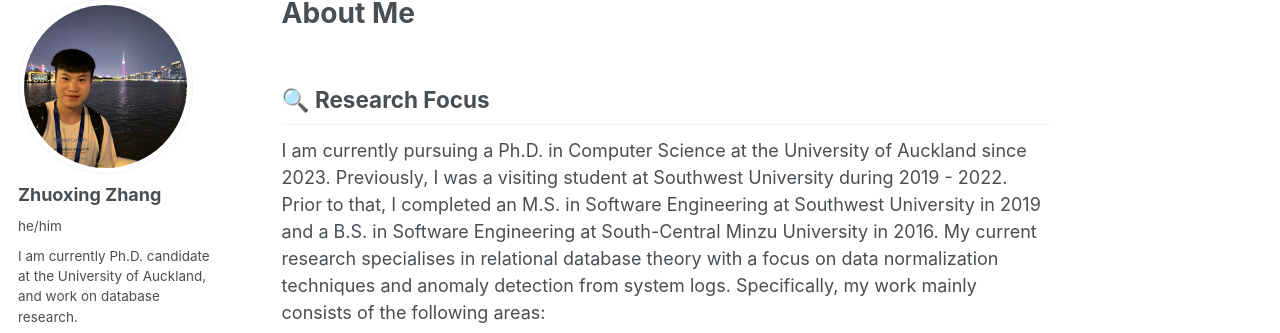
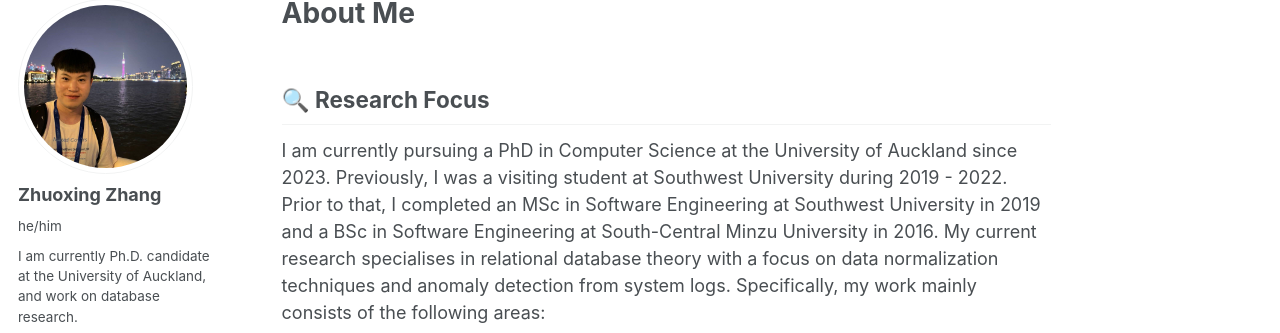
Before and after one commit to zhuoxingzhang/zhuoxingzhang.github.io, a Jekyll site: the page built from _pages/about.md, in a window 1280 px wide and 1254 px high. Shown: the part 107-440 px from the top of the window. Built offline with Jekyll 4.4.1, drawn with Linux system fonts in a browser that asks for light colours; some web fonts are replaced.

Commit message:
Update about.md

```diff
--- a/_pages/about.md
+++ b/_pages/about.md
@@ -7,7 +7,7 @@ redirect_from:
   - /about.html
 ---
 ## 🔍 Research Focus
-I am currently pursuing a Ph.D. in Computer Science at the University of Auckland since 2023. Previously, I was a visiting student at Southwest University during 2019 - 2022. Prior to that, I completed an M.S. in Software Engineering at Southwest University in 2019 and a B.S. in Software Engineering at South-Central Minzu University in 2016. My current research specialises in relational database theory with a focus on data normalization techniques and anomaly detection from system logs. Specifically, my work mainly consists of the following areas:
+I am currently pursuing a PhD in Computer Science at the University of Auckland since 2023. Previously, I was a visiting student at Southwest University during 2019 - 2022. Prior to that, I completed an MSc in Software Engineering at Southwest University in 2019 and a BSc in Software Engineering at South-Central Minzu University in 2016. My current research specialises in relational database theory with a focus on data normalization techniques and anomaly detection from system logs. Specifically, my work mainly consists of the following areas:
 
 - **Schema Design Optimization**:
   Developing novel normalization algorithms to minimize data redundancy and improve update efficiency while preserving functional dependencies.
```
